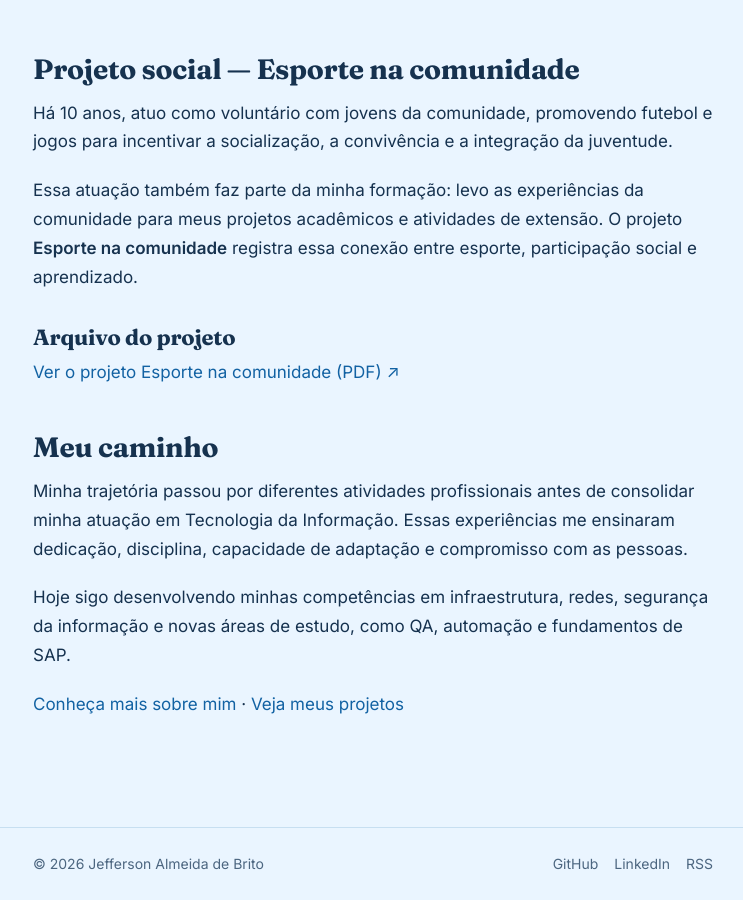
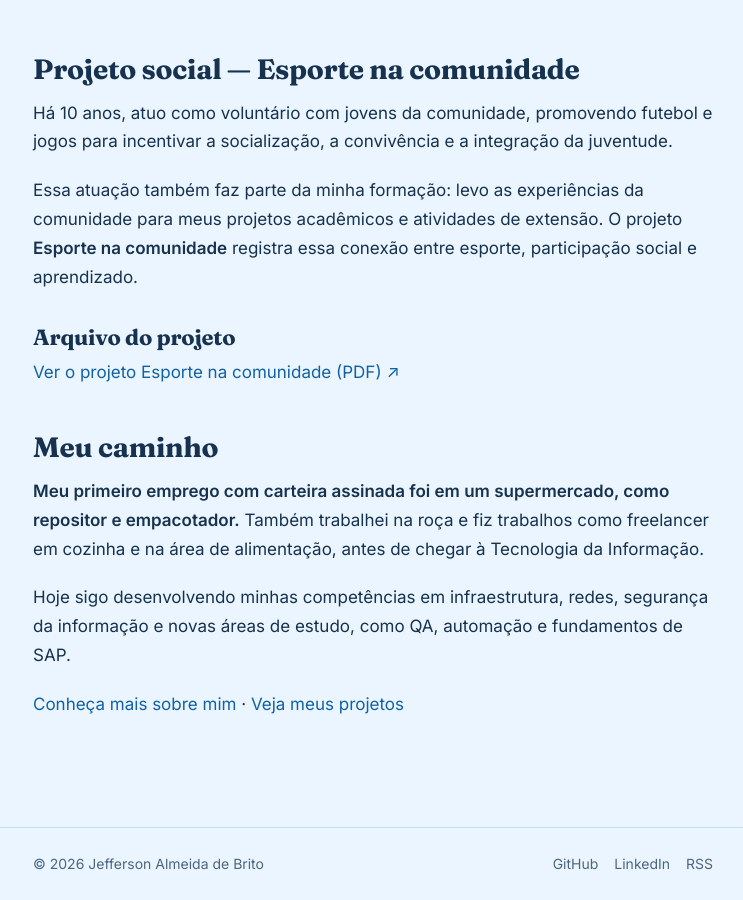
Before and after one commit to jeffersondk3/jeffersondk3.github.io, a Jekyll site: the page built from minha-historia.md, in a window 1280 px wide and 900 px high, scrolled down 3948 px. Shown: the whole window, without its empty margins (267-1010 px from the left). Built offline with Jekyll 4.4.1, drawn with Linux system fonts in a browser that asks for light colours.

Commit message:
Destaca primeiro emprego registrado em supermercado como repositor e empacotador

```diff
--- a/minha-historia.md
+++ b/minha-historia.md
@@ -52,7 +52,7 @@ Essa atuação também faz parte da minha formação: levo as experiências da c
 
 ## Meu caminho
 
-Minha trajetória passou por diferentes atividades profissionais antes de consolidar minha atuação em Tecnologia da Informação. Essas experiências me ensinaram dedicação, disciplina, capacidade de adaptação e compromisso com as pessoas.
+**Meu primeiro emprego com carteira assinada foi em um supermercado, como repositor e empacotador.** Também trabalhei na roça e fiz trabalhos como freelancer em cozinha e na área de alimentação, antes de chegar à Tecnologia da Informação.
 
 Hoje sigo desenvolvendo minhas competências em infraestrutura, redes, segurança da informação e novas áreas de estudo, como QA, automação e fundamentos de SAP.
 
```
